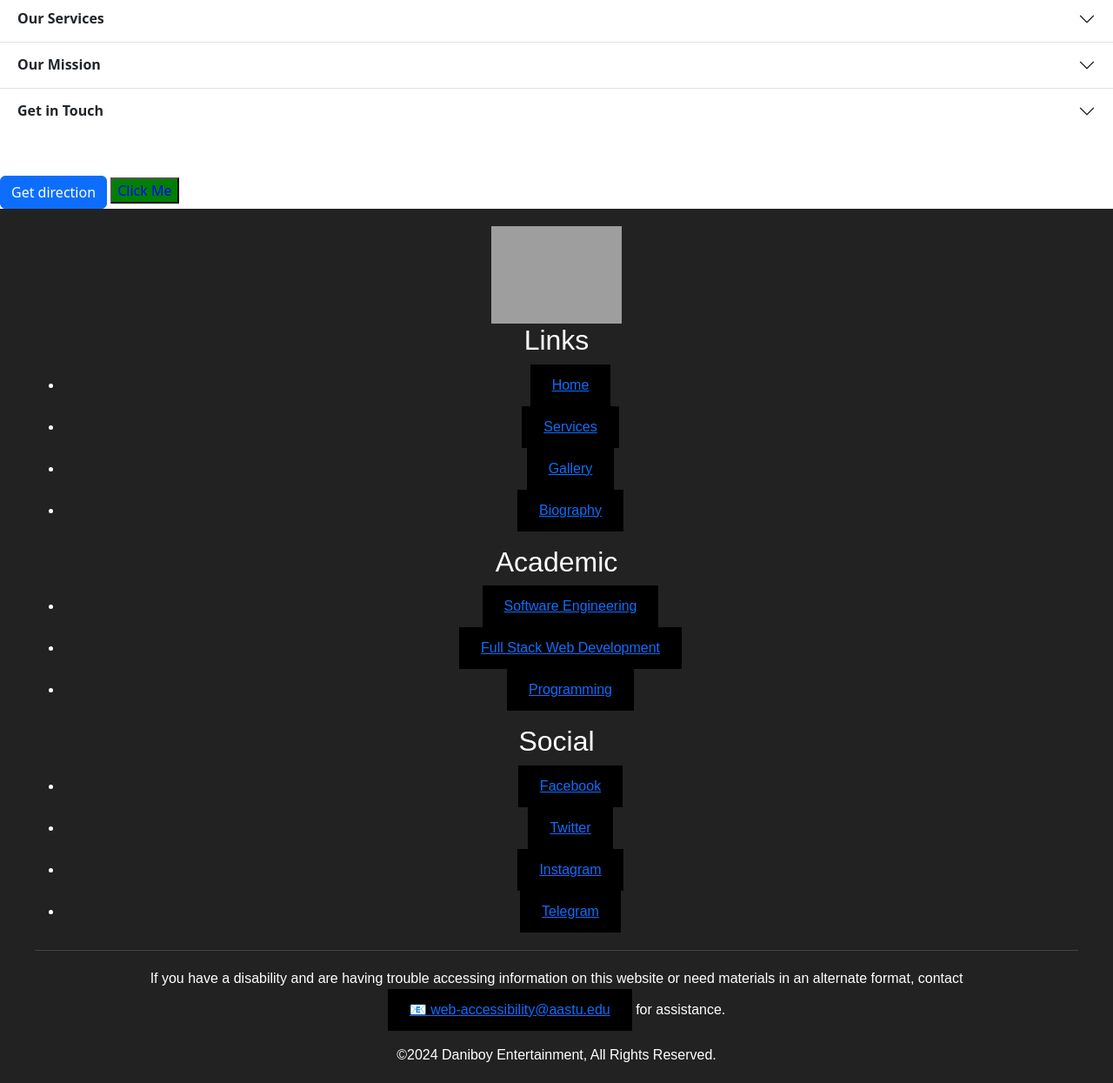
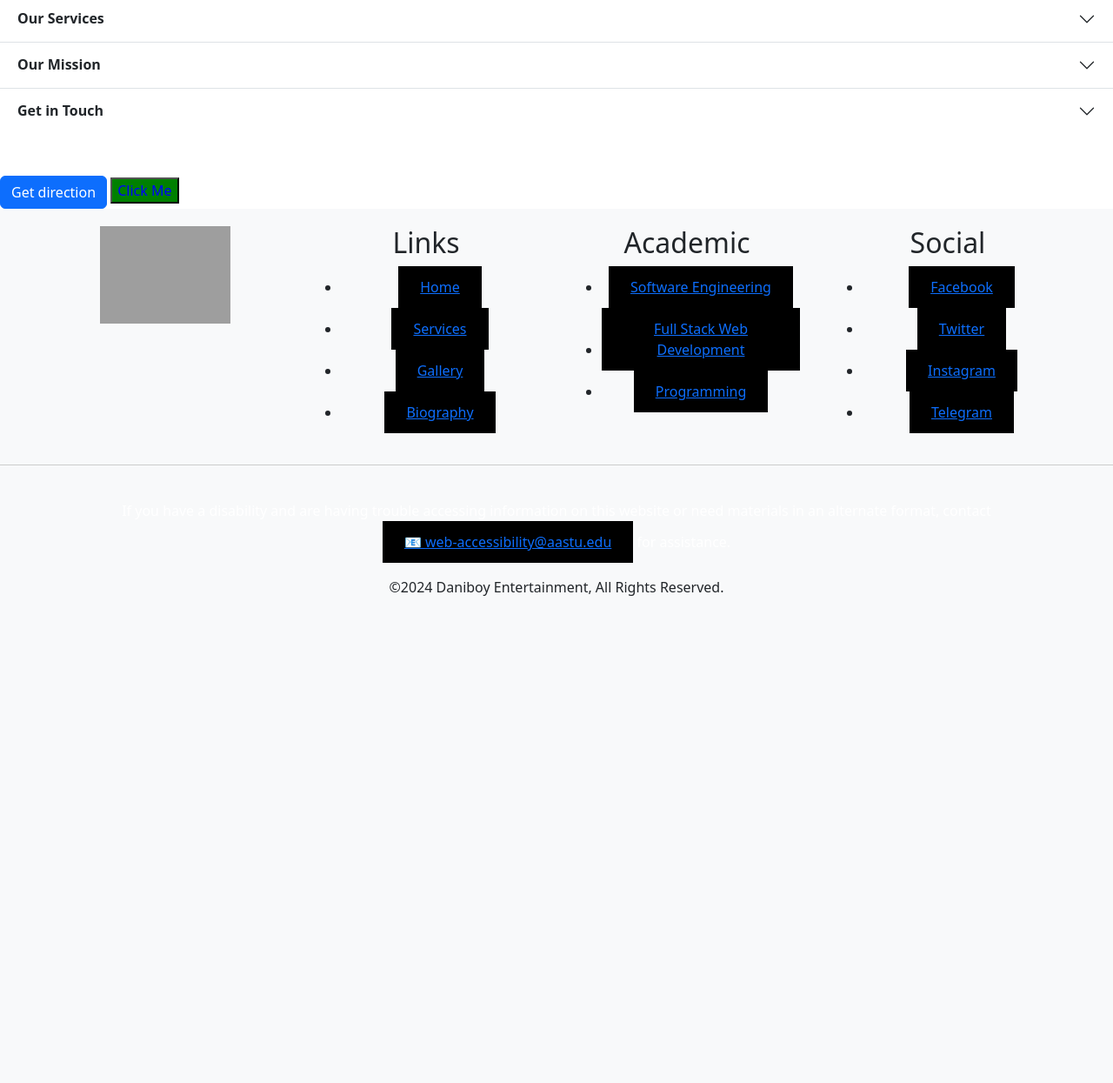
Before and after one commit to Maxd646/my-website, a PHP site: page / in a window 1280 px wide. Shown: the part 2633-3878 px from the top of the page at 87% size. After the commit the page ends 3318 px from the top, so only its background shows below. Run offline with PHP 8.4, Linux system fonts and the light colour scheme; grey boxes are pictures that could not be loaded.

Commit message:
Update style.css

```diff
--- a/style.css
+++ b/style.css
@@ -20,92 +20,48 @@
   content: '📞 ';
 }
 
-/* General Footer Styling */
 .footer {
-    background-color: #222;
-    color: #fff;
-    padding: 20px;
-    text-align: center;
-    font-family: Arial, sans-serif;
+    background-color: #f8f9fa; /* Background color for the footer */
+    padding: 20px 0;
 }
 
 .container-footer {
-    max-width: 1200px;
-    margin: 0 auto;
+    display: flex;
+    flex-direction: column;
+    align-items: center;
+    text-align: center;
 }
 
-.footer-top {
+.footer-content {
     display: flex;
     justify-content: space-between;
-    align-items: center;
-    flex-wrap: wrap;
+    width: 100%;
+    max-width: 1200px; /* Adjust to your preferred width */
 }
 
 .footer-logo img {
-    max-width: 150px;
+    max-width: 150px; /* Adjust logo size as needed */
 }
 
-.footer-menu {
-    list-style-type: none;
-    padding: 0;
-    display: flex;
-    gap: 15px;
+.footer-content > div {
+    flex: 1;
+    margin: 0 20px; /* Spacing between sections */
 }
 
-.footer-menu li {
-    display: inline;
-}
-
-.footer-menu a {
-    color: #fff;
-    text-decoration: none;
-}
-
-.footer-menu a:hover {
-    text-decoration: underline;
-}
-
-.footer-social a {
-    margin: 0 10px;
-}
-
-.footer-social img {
-    width: 30px;
-    height: 30px;
-}
-
-/* Divider Line */
 .footer-divider {
-    border-top: 1px solid #444;
+    width: 100%;
+    border-top: 1px solid #ccc; /* Horizontal line */
     margin: 20px 0;
 }
 
-/* Footer Bottom (Address and Copyright) */
-.footer-bottom {
-    text-align: center;
-    padding-top: 20px;
+.container-subfooter {
+    margin-top: 10px;
 }
 
-.footer-bottom address {
-    font-style: normal;
-    margin-bottom: 10px;
+.accessibility-statement,
+.footer-copyright {
+    margin: 10px 0;
 }
-
-.footer-bottom p {
-    margin: 5px 0;
-}
-
-@media (max-width: 768px) {
-    /* Stack elements on smaller screens */
-    .footer-top {
-        flex-direction: column;
-        align-items: center;
-    }
-
-    .footer-menu {
-        flex-direction: column;
-    }
-
     .footer-social {
         margin-top: 10px;
     }
```
